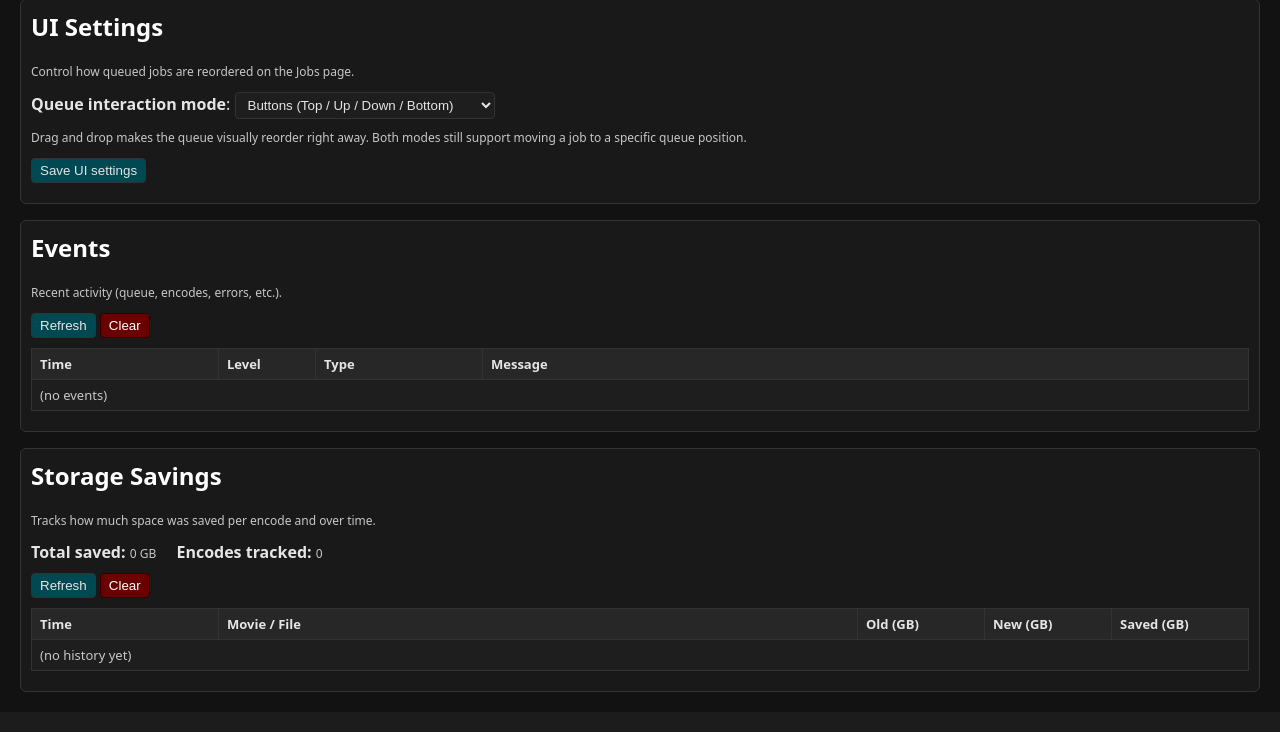
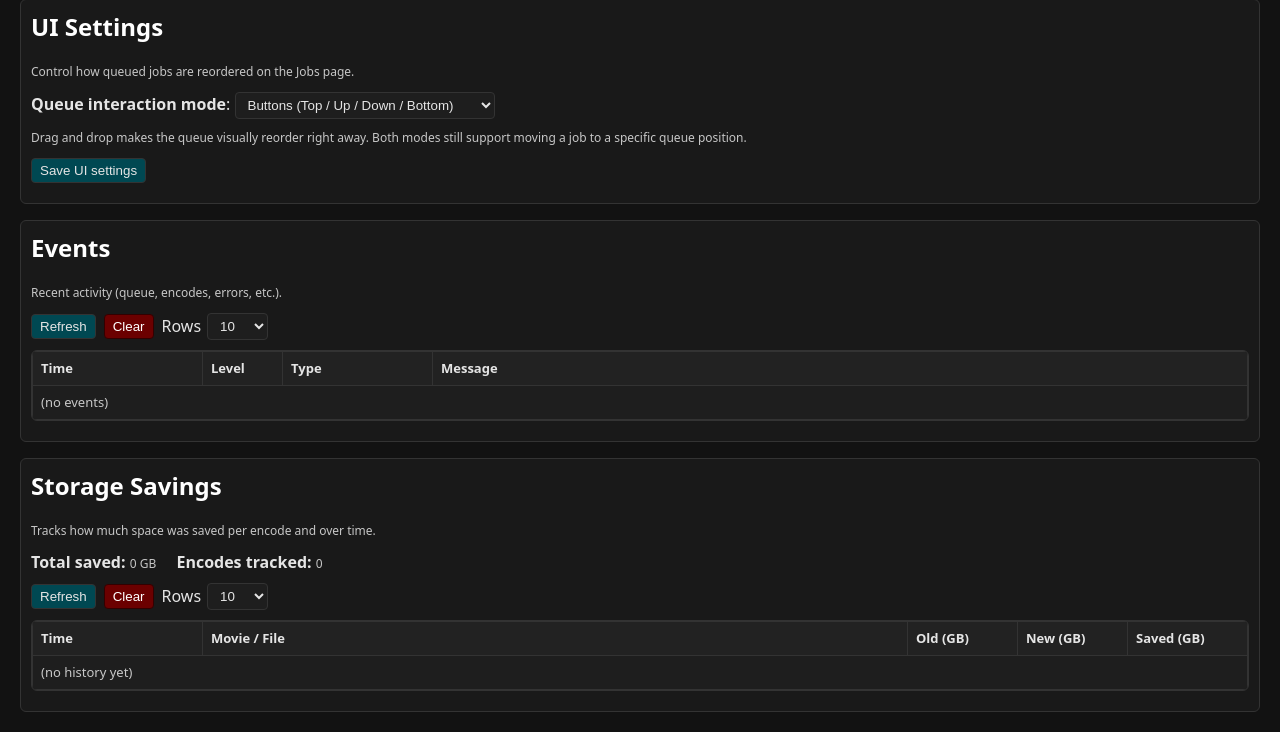
Before and after one commit to kevin1724/handbrake-tsd-helper, a Flask app: page /settings in a window 1280 px wide. Shown: the part 858-1590 px from the top of the page. Before the commit the page ends 1550 px from the top, so only its background shows below. Run offline with Flask 3, Linux system fonts and the light colour scheme; data that the repository does not hold is empty; parts of the project's set-up code (start-up, migrations or seed data) failed here and were passed over.

Commit message:
ui updated

```diff
--- a/webui/app/static/styleui.css
+++ b/webui/app/static/styleui.css
@@ -72,6 +72,66 @@ button {
 
 .simple-table tbody tr:hover {
   background: rgba(255, 255, 255, 0.03);
+}
+
+.history-toolbar {
+  display: flex;
+  flex-wrap: wrap;
+  align-items: center;
+  gap: 8px;
+}
+
+.history-limit-control {
+  display: inline-flex;
+  align-items: center;
+  gap: 6px;
+}
+
+.clear-confirm-controls {
+  display: inline-flex;
+  align-items: center;
+  gap: 6px;
+}
+
+.clear-confirm-controls[hidden] {
+  display: none;
+}
+
+.history-table-pane {
+  margin-top: 10px;
+  overflow: auto;
+  border: 1px solid var(--border);
+  border-radius: 6px;
+  background: var(--bg-alt);
+}
+
+.history-table-pane .simple-table {
+  border: 0;
+  background: transparent;
+}
+
+.history-table-pane .simple-table th,
+.history-table-pane .simple-table td {
+  height: 34px;
+  box-sizing: border-box;
+  white-space: nowrap;
+}
+
+.history-table-pane .simple-table thead th {
+  position: sticky;
+  top: 0;
+  z-index: 1;
+  background: #222;
+}
+
+.history-file-cell,
+.history-message-cell {
+  white-space: normal;
+  overflow-wrap: anywhere;
+}
+
+.history-file-cell {
+  min-width: 260px;
 }
 
 button.danger {
--- a/webui/app/templates/settings.html
+++ b/webui/app/templates/settings.html
@@ -128,13 +128,27 @@
     <h2>Events</h2>
     <p class="small">Recent activity (queue, encodes, errors, etc.).</p>
 
-    <div class="row">
+    <div class="row history-toolbar">
       <button id="refreshEventsBtn">Refresh</button>
       <button id="clearEventsBtn" class="danger">Clear</button>
+      <span id="clearEventsConfirm" class="clear-confirm-controls" hidden>
+        <span class="small">Are you sure?</span>
+        <button id="confirmClearEventsBtn" class="danger">Yes, clear</button>
+        <button id="cancelClearEventsBtn">Cancel</button>
+      </span>
+      <label class="history-limit-control" for="eventsVisibleRowsSelect">
+        Rows
+        <select id="eventsVisibleRowsSelect">
+          <option value="10" selected>10</option>
+          <option value="25">25</option>
+          <option value="50">50</option>
+          <option value="100">100</option>
+        </select>
+      </label>
       <span id="eventsStatus" class="small"></span>
     </div>
 
-    <div class="row" style="margin-top:10px; overflow-x:auto;">
+    <div id="eventsTablePane" class="row history-table-pane">
       <table class="simple-table" style="width:100%; min-width:720px;">
         <thead>
           <tr>
@@ -165,13 +179,27 @@
       <span id="storageTotalCount" class="small">…</span>
     </div>
 
-    <div class="row" style="margin-top:10px;">
+    <div class="row history-toolbar" style="margin-top:10px;">
       <button id="refreshStorageBtn">Refresh</button>
       <button id="clearStorageBtn" class="danger">Clear</button>
+      <span id="clearStorageConfirm" class="clear-confirm-controls" hidden>
+        <span class="small">Are you sure?</span>
+        <button id="confirmClearStorageBtn" class="danger">Yes, clear</button>
+        <button id="cancelClearStorageBtn">Cancel</button>
+      </span>
+      <label class="history-limit-control" for="storageVisibleRowsSelect">
+        Rows
+        <select id="storageVisibleRowsSelect">
+          <option value="10" selected>10</option>
+          <option value="25">25</option>
+          <option value="50">50</option>
+          <option value="100">100</option>
+        </select>
+      </label>
       <span id="storageStatus" class="small"></span>
     </div>
 
-    <div class="row" style="margin-top:10px; overflow-x:auto;">
+    <div id="storageTablePane" class="row history-table-pane">
       <table class="simple-table" style="width:100%; min-width:780px;">
         <thead>
           <tr>
@@ -454,13 +482,52 @@
       return (n / (1024 ** 3)).toFixed(3);
     }
 
+    const HISTORY_FETCH_LIMIT = 200;
+    const HISTORY_VISIBLE_ROW_OPTIONS = [10, 25, 50, 100];
+    const HISTORY_HEADER_PX = 38;
+    const HISTORY_ROW_PX = 34;
+
+    function getHistoryVisibleRows(selectId) {
+      const select = document.getElementById(selectId);
+      const value = parseInt(select?.value || "10", 10);
+      return HISTORY_VISIBLE_ROW_OPTIONS.includes(value) ? value : 10;
+    }
+
+    function resizeHistoryPane(paneId, selectId) {
+      const pane = document.getElementById(paneId);
+      if (!pane) return;
+
+      const visibleRows = getHistoryVisibleRows(selectId);
+      pane.style.maxHeight = `${HISTORY_HEADER_PX + (visibleRows * HISTORY_ROW_PX)}px`;
+    }
+
+    function appendTextCell(tr, text, className = "") {
+      const td = document.createElement("td");
+      td.textContent = text == null ? "" : String(text);
+      if (className) td.className = className;
+      tr.appendChild(td);
+      return td;
+    }
+
+    function showClearConfirm(confirmId, statusId) {
+      const confirm = document.getElementById(confirmId);
+      const status = document.getElementById(statusId);
+      if (confirm) confirm.hidden = false;
+      if (status) status.textContent = "";
+    }
+
+    function hideClearConfirm(confirmId) {
+      const confirm = document.getElementById(confirmId);
+      if (confirm) confirm.hidden = true;
+    }
+
     async function loadEvents() {
       const tbody = document.getElementById("eventsTbody");
       const status = document.getElementById("eventsStatus");
       if (!tbody) return;
       try {
         if (status) status.textContent = "Loading…";
-        const res = await fetch("/api/events?limit=200");
+        const res = await fetch("/api/events?limit=" + HISTORY_FETCH_LIMIT);
         if (!res.ok) throw new Error("HTTP " + res.status);
         const data = await res.json();
         const events = Array.isArray(data.events) ? data.events : [];
@@ -472,11 +539,10 @@
           events.forEach(ev => {
             const tr = document.createElement("tr");
             const level = (ev.level || "").toUpperCase();
-            tr.innerHTML =
-              `<td>${fmtTs(ev.ts)}</td>` +
-              `<td>${level}</td>` +
-              `<td>${ev.type || ""}</td>` +
-              `<td>${ev.message || ""}</td>`;
+            appendTextCell(tr, fmtTs(ev.ts));
+            appendTextCell(tr, level);
+            appendTextCell(tr, ev.type || "");
+            appendTextCell(tr, ev.message || "", "history-message-cell");
             tbody.appendChild(tr);
           });
         }
@@ -492,6 +558,7 @@
 
     async function clearEventsUI() {
       const status = document.getElementById("eventsStatus");
+      hideClearConfirm("clearEventsConfirm");
       try {
         if (status) status.textContent = "Clearing…";
         const res = await fetch("/api/events/clear", { method: "POST" });
@@ -523,7 +590,7 @@
         if (totalSaved) totalSaved.textContent = `${summary.saved_gb || 0} GB`;
         if (totalCount) totalCount.textContent = `${summary.count || 0}`;
 
-        const rRes = await fetch("/api/storage_stats?limit=200");
+        const rRes = await fetch("/api/storage_stats?limit=" + HISTORY_FETCH_LIMIT);
         if (!rRes.ok) throw new Error("HTTP " + rRes.status);
         const rData = await rRes.json();
         const rows = Array.isArray(rData.encodes) ? rData.encodes : [];
@@ -536,12 +603,11 @@
             rows.forEach(r => {
               const tr = document.createElement("tr");
               const file = (r.src || "").split("/").pop();
-              tr.innerHTML =
-                `<td>${fmtTs(r.ts)}</td>` +
-                `<td>${file || r.src || ""}</td>` +
-                `<td>${fmtGB(r.src_bytes)}</td>` +
-                `<td>${fmtGB(r.out_bytes)}</td>` +
-                `<td>${fmtGB(r.saved_bytes)}</td>`;
+              appendTextCell(tr, fmtTs(r.ts));
+              appendTextCell(tr, file || r.src || "", "history-file-cell");
+              appendTextCell(tr, fmtGB(r.src_bytes));
+              appendTextCell(tr, fmtGB(r.out_bytes));
+              appendTextCell(tr, fmtGB(r.saved_bytes));
               tbody.appendChild(tr);
             });
           }
@@ -556,6 +622,7 @@
 
     async function clearStorageUI() {
       const status = document.getElementById("storageStatus");
+      hideClearConfirm("clearStorageConfirm");
       try {
         if (status) status.textContent = "Clearing…";
         const res = await fetch("/api/storage_stats/clear", { method: "POST" });
@@ -579,6 +646,8 @@
       loadPresetConfigUI();
 
       // Events + Storage
+      resizeHistoryPane("eventsTablePane", "eventsVisibleRowsSelect");
+      resizeHistoryPane("storageTablePane", "storageVisibleRowsSelect");
       loadEvents();
       loadStorage();
 
@@ -598,12 +667,28 @@
       const refreshEventsBtn = document.getElementById("refreshEventsBtn");
       if (refreshEventsBtn) refreshEventsBtn.onclick = loadEvents;
       const clearEventsBtn = document.getElementById("clearEventsBtn");
-      if (clearEventsBtn) clearEventsBtn.onclick = clearEventsUI;
+      if (clearEventsBtn) clearEventsBtn.onclick = () => showClearConfirm("clearEventsConfirm", "eventsStatus");
+      const confirmClearEventsBtn = document.getElementById("confirmClearEventsBtn");
+      if (confirmClearEventsBtn) confirmClearEventsBtn.onclick = clearEventsUI;
+      const cancelClearEventsBtn = document.getElementById("cancelClearEventsBtn");
+      if (cancelClearEventsBtn) cancelClearEventsBtn.onclick = () => hideClearConfirm("clearEventsConfirm");
+      const eventsVisibleRowsSelect = document.getElementById("eventsVisibleRowsSelect");
+      if (eventsVisibleRowsSelect) {
+        eventsVisibleRowsSelect.onchange = () => resizeHistoryPane("eventsTablePane", "eventsVisibleRowsSelect");
+      }
 
       const refreshStorageBtn = document.getElementById("refreshStorageBtn");
       if (refreshStorageBtn) refreshStorageBtn.onclick = loadStorage;
       const clearStorageBtn = document.getElementById("clearStorageBtn");
-      if (clearStorageBtn) clearStorageBtn.onclick = clearStorageUI;
+      if (clearStorageBtn) clearStorageBtn.onclick = () => showClearConfirm("clearStorageConfirm", "storageStatus");
+      const confirmClearStorageBtn = document.getElementById("confirmClearStorageBtn");
+      if (confirmClearStorageBtn) confirmClearStorageBtn.onclick = clearStorageUI;
+      const cancelClearStorageBtn = document.getElementById("cancelClearStorageBtn");
+      if (cancelClearStorageBtn) cancelClearStorageBtn.onclick = () => hideClearConfirm("clearStorageConfirm");
+      const storageVisibleRowsSelect = document.getElementById("storageVisibleRowsSelect");
+      if (storageVisibleRowsSelect) {
+        storageVisibleRowsSelect.onchange = () => resizeHistoryPane("storageTablePane", "storageVisibleRowsSelect");
+      }
     });
   </script>
 </body>
```
Also changed, not shown: presets/Plex-AV1-CRF24-Preset4.json (added, +58 -0 lines), webui/app/jobs.py (+28 -1 lines).
